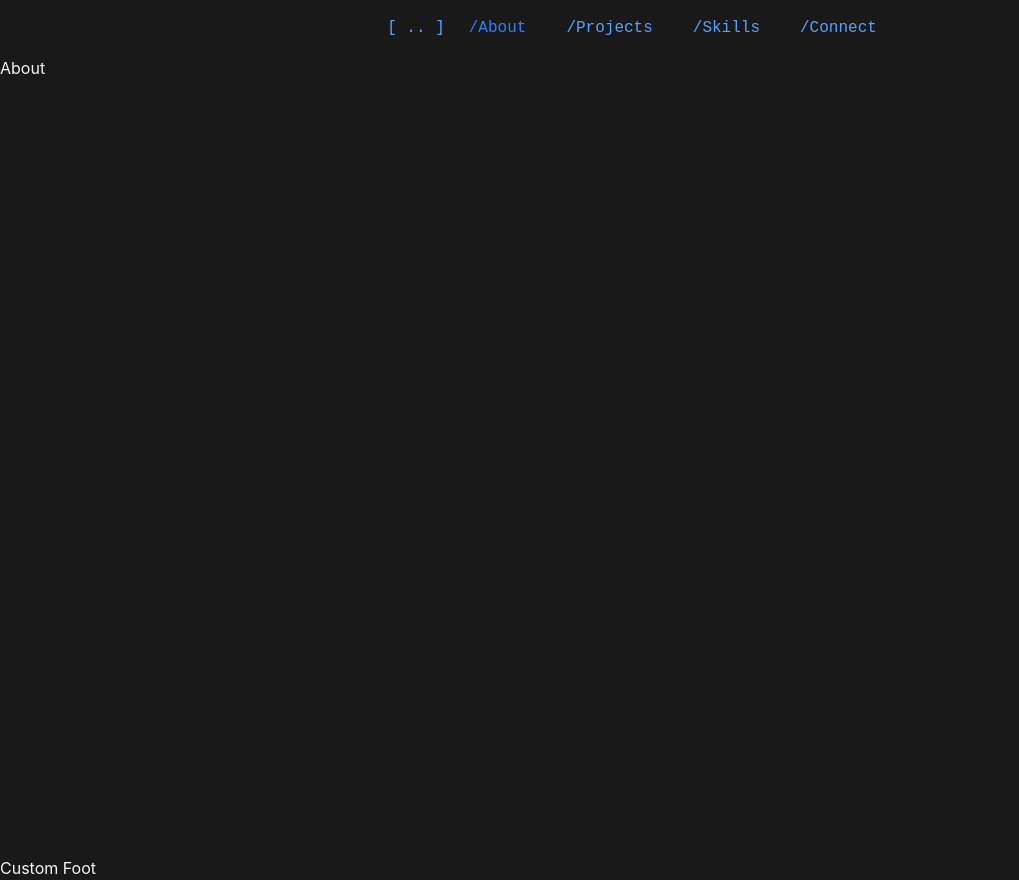
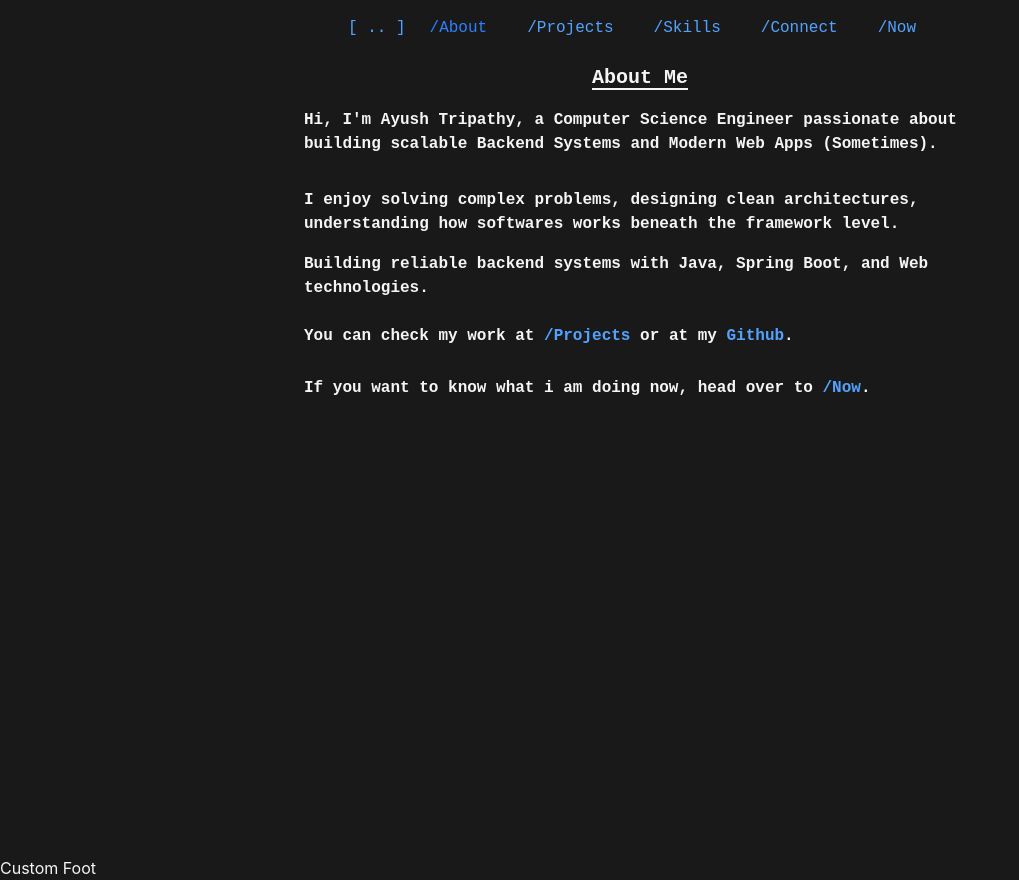
Before and after one commit to ayushTripathy-o1/ayushTripathy-o1.github.io, a React (Vite) app: page /about in a window 1280 px wide. Shown: the whole page, without its empty margins (0-1019 px from the left). Built offline with nearby package versions, Linux system fonts and the light colour scheme.

Commit message:
feat: About page

```diff
--- a/src/App.tsx
+++ b/src/App.tsx
@@ -6,6 +6,7 @@ import Projects from "./pages/Projects";
 import Skills from "./pages/Skills";
 import Connect from "./pages/Connect";
 import View from "./layouts/View";
+import Now from "./pages/Now";
 
 const router = createBrowserRouter([{
     path: "/",
@@ -18,6 +19,7 @@ const router = createBrowserRouter([{
                 { path: "projects", Component: Projects },
                 { path: "skills", Component: Skills },
                 { path: "connect", Component: Connect },
+                { path: "now", Component: Now },
             ]
         },
     ],
--- a/src/pages/About.tsx
+++ b/src/pages/About.tsx
@@ -1,6 +1,35 @@
+import { useNavigate } from "react-router"
+
 const About = () => {
+    const navigate = useNavigate();
     return (
-        <div className="min-h-screen">About</div>
+        <div className="min-h-screen">
+            <div className="flex flex-row items-center justify-between mt-2">
+                <div></div>
+                {/* Hero Middle */}
+                <div className="flex flex-col justify-center items-center">
+                    <h2 className="text-xl font-bold font-jetbrains underline underline-offset-5">About Me
+                    </h2>
+                    <div className="mt-4 font-semibold font-jetbrains w-2xl">
+                        Hi, I'm <strong className="font-extrabold">Ayush Tripathy</strong>,
+                        a Computer Science Engineer passionate about building scalable Backend Systems and Modern Web Apps (Sometimes).
+                        <div className="mt-8 font-semibold font-jetbrains w-2xl">
+                            I enjoy solving complex problems, designing clean architectures, understanding how softwares works beneath the framework level.
+                        </div>
+                        <div className="mt-4 font-semibold font-jetbrains w-2xl">
+                            Building reliable backend systems with Java, Spring Boot, and Web technologies.
+                        </div>
+                        <div className="mt-6 font-semibold font-jetbrains w-2xl">
+                            You can check my work at <strong className="font-bold text-blue-400 hover:text-blue-500 cursor-pointer" onClick={() => navigate("/projects")}>/Projects</strong> or at my <strong className=" cursor-pointer font-bold text-blue-400 hover:text-blue-500">Github</strong>.
+                        </div>
+                        <div className="mt-7 font-semibold font-jetbrains">
+                            If you want to know what i am doing now, head over to <strong className="font-bold cursor-pointer text-blue-400 hover:text-blue-500" onClick={() => navigate("/now")}>/Now</strong>.
+                        </div>
+                    </div>
+                </div>
+                <div></div>
+            </div>
+        </div>
     )
 }
 
--- /dev/null
+++ b/src/pages/Now.tsx
@@ -0,0 +1,7 @@
+const Now = () => {
+    return (
+        <div className="min-h-screen">Now</div>
+    )
+}
+
+export default Now
--- a/src/routes/index.ts
+++ b/src/routes/index.ts
@@ -1 +1 @@
-export const routes: string[] = ["about", "projects", "skills", "connect"];
+export const routes: string[] = ["about", "projects", "skills", "connect", "now"];
```
